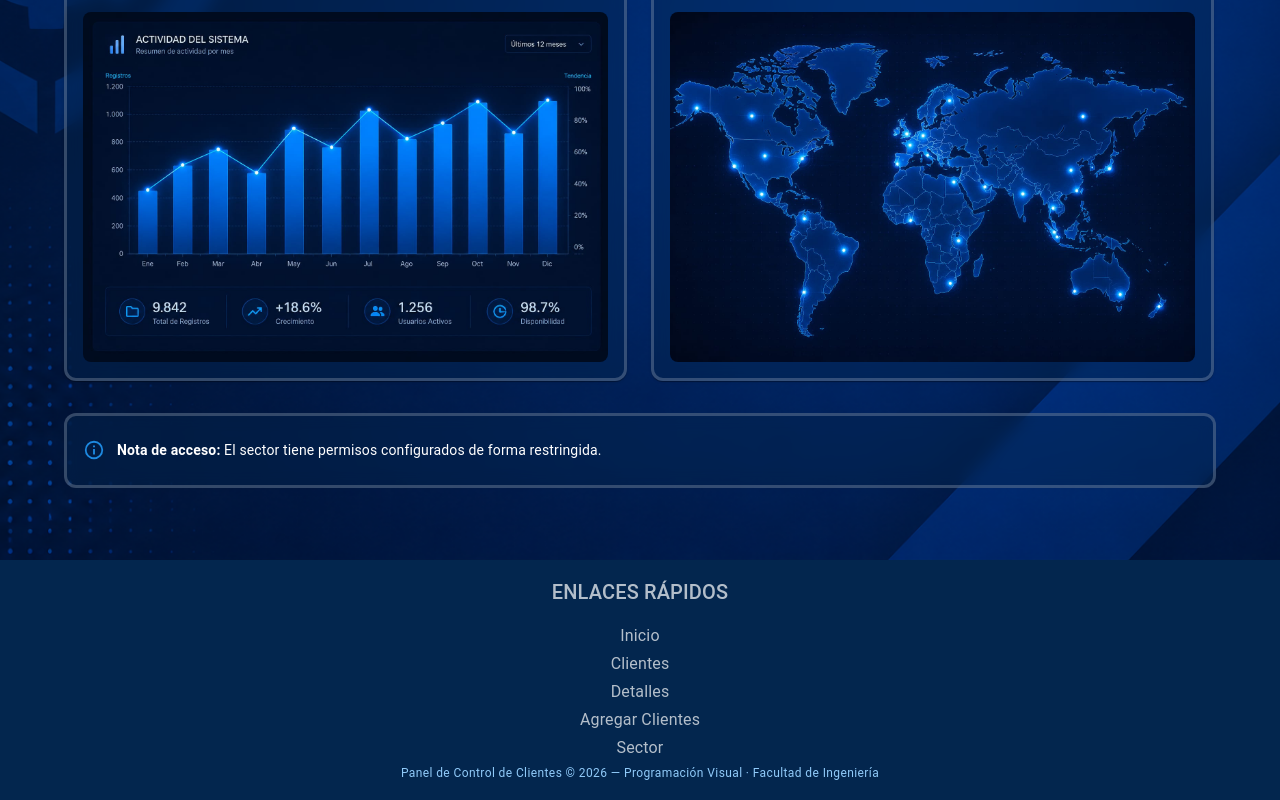
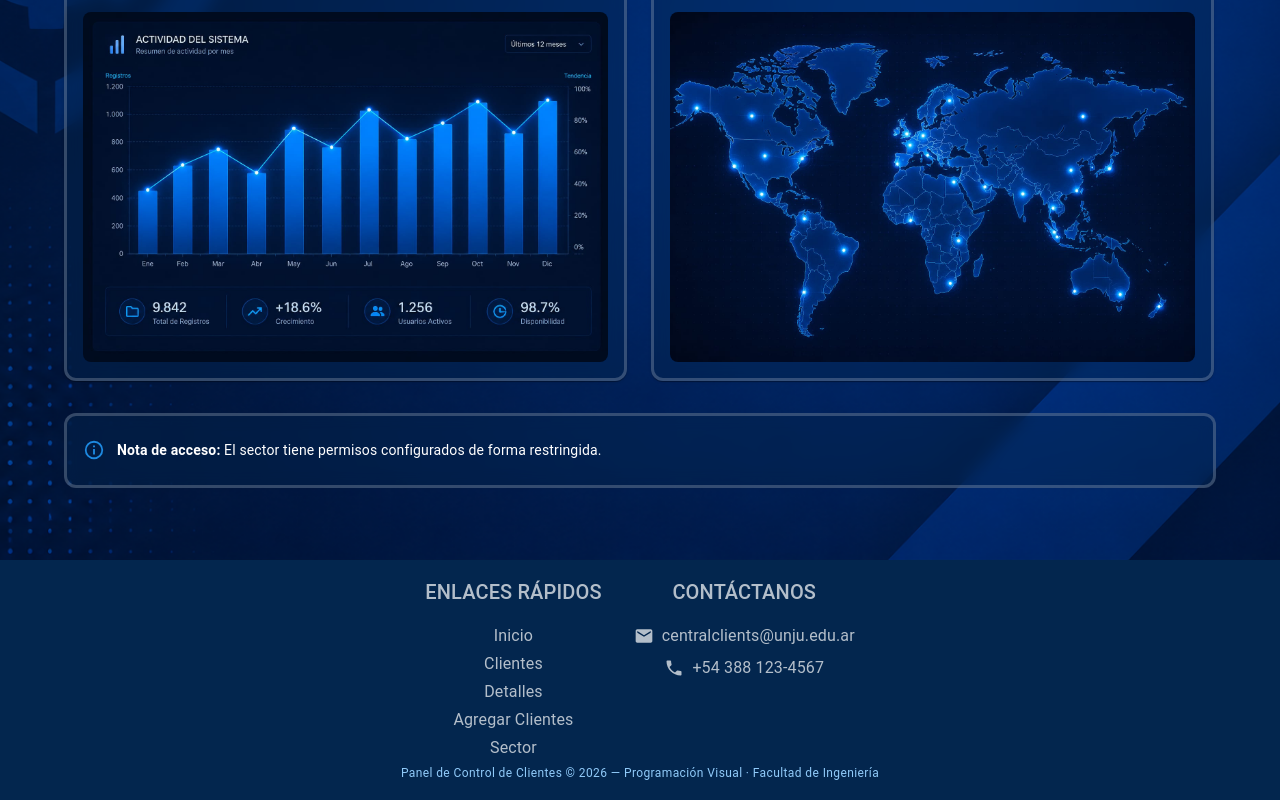
Before and after one commit to davidjuharez/pv_tp_integrador_grupo6, a React (Vite) app in the folder pv_tp_integrador_grupo6/: page / in a window 1280 px wide. Shown: the part 624-1424 px from the top of the page. Built offline with nearby package versions, Linux system fonts and the light colour scheme; sample sign-in values are in the browser's storage.

Commit message:
Se agrega info de contacto en el Footer.jsx.

```diff
--- a/pv_tp_integrador_grupo6/src/components/layout/Footer.jsx
+++ b/pv_tp_integrador_grupo6/src/components/layout/Footer.jsx
@@ -1,5 +1,6 @@
 import { Box, Typography, Container, Grid, IconButton, Stack, Divider } from '@mui/material';
 import { Link } from 'react-router-dom';
+import { GitHub, LinkedIn, Email, Instagram, Facebook, Twitter, Phone, LocationCity } from '@mui/icons-material';
 
 const Footer = () => {
   return (
@@ -14,6 +15,12 @@ const Footer = () => {
               ))}
             </Stack>
           </Grid>
+
+            <Grid item xs={12} md={4} sx={{ display: 'flex', flexDirection: 'column', alignItems: 'center' }}>
+            <Typography variant="h6" fontWeight="bold" sx={{ mb: 2, color: 'rgba(255,255,255,0.7)' }}>CONTÁCTANOS</Typography>
+            <Box sx={{ display: 'flex', alignItems: 'center', gap: 1, mb: 1, color: 'rgba(255,255,255,0.7)' }}><Email fontSize="small" /> centralclients@unju.edu.ar</Box>
+            <Box sx={{ display: 'flex', alignItems: 'center', gap: 1, color: 'rgba(255,255,255,0.7)' }}><Phone fontSize="small" /> +54 388 123-4567</Box>
+          </Grid>
     </Grid>
       <Typography variant="caption" sx={{ color: '#90caf9' }}>Panel de Control de Clientes © {new Date().getFullYear()} — Programación Visual · Facultad de Ingeniería</Typography>
     </Container>
```
